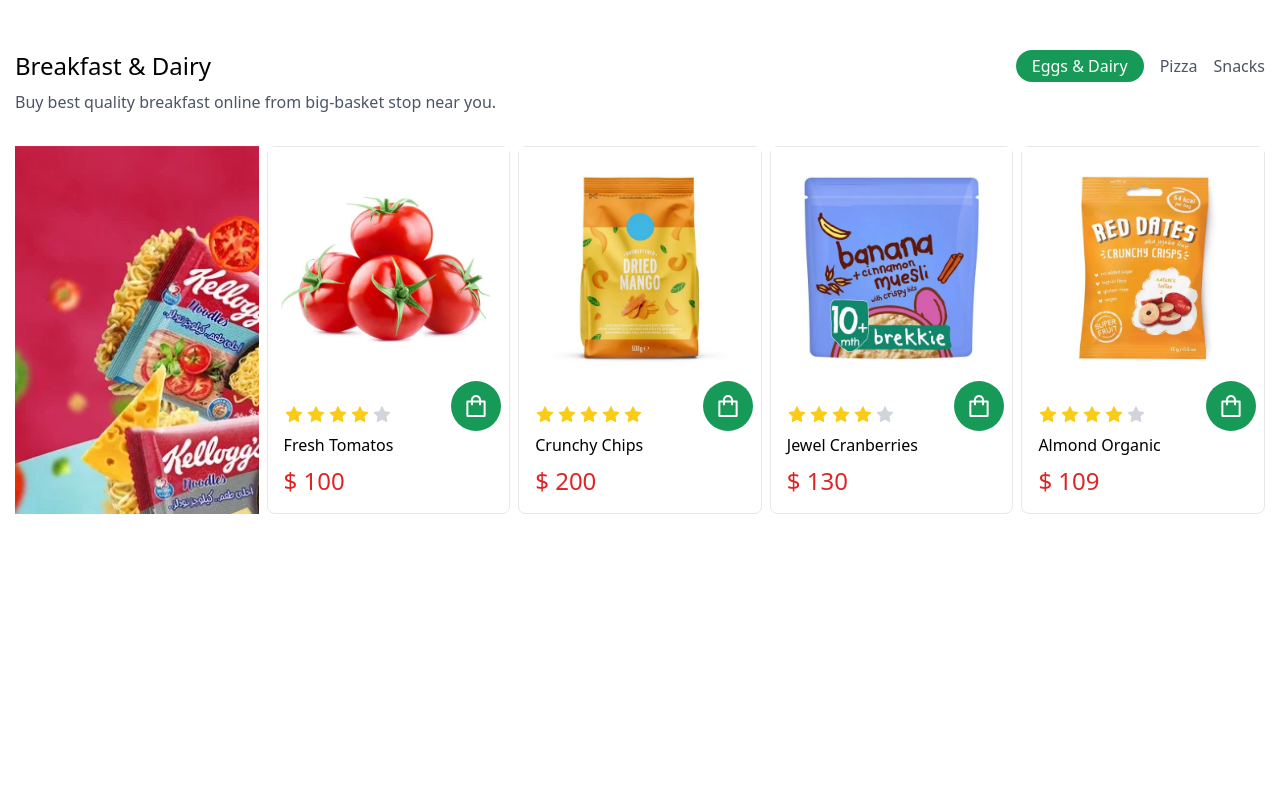
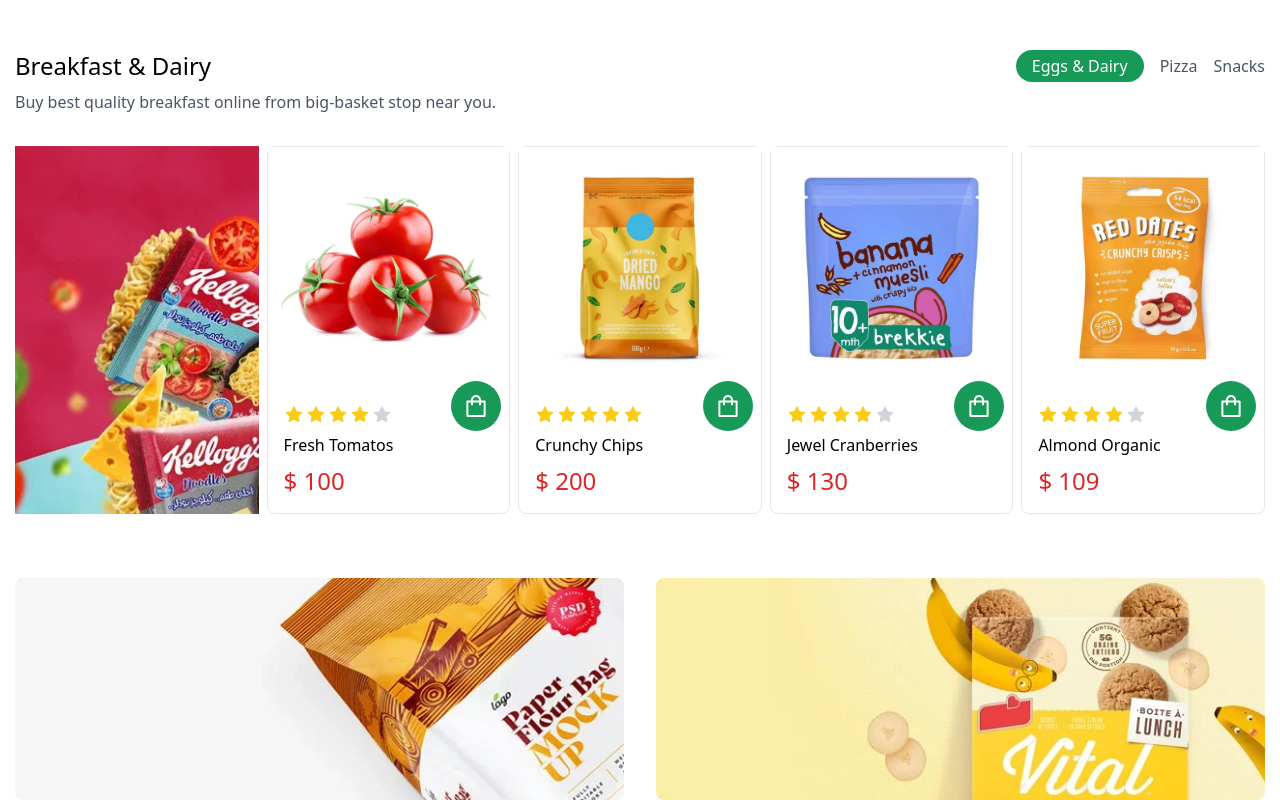
Before and after one commit to kamranlatifch/tailwind-vite-react-ecommerce, a React (Vite) app: page / in a window 1280 px wide. Shown: the part 1617-2417 px from the top of the page. Before the commit the page ends 2131 px from the top, so only its background shows below. Built offline with nearby package versions, Linux system fonts and the light colour scheme.

Commit message:
add banner UI

```diff
--- a/src/App.jsx
+++ b/src/App.jsx
@@ -4,6 +4,7 @@
 import Categories from './components/Categories';
 import FeatureSection from './components/FeatureSection';
 import FeatureSectionBreakFast from './components/FeatureSectionBreakFast';
+import Banner from './components/Banner';
 
 const App = () => {
   return (
@@ -13,6 +14,7 @@
       <Categories />
       <FeatureSection />
       <FeatureSectionBreakFast />
+      <Banner />
     </main>
   );
 };
--- /dev/null
+++ b/src/components/Banner.jsx
@@ -0,0 +1,26 @@
+import React from 'react';
+
+const Banner = () => {
+  return (
+    <div className='container pt-16'>
+      <div className='grid sm:grid-cols-2 gap-4 sm:gap-8'>
+        <div className='overflow-hidden rounded-lg'>
+          <img
+            className='hover:scale-105 transition-transform'
+            src='/banner__1.webp'
+            alt='banner-1'
+          />
+        </div>
+        <div className='overflow-hidden rounded-lg'>
+          <img
+            className='hover:scale-105 transition-transform'
+            src='/banner__2.webp'
+            alt='banner-1'
+          />
+        </div>
+      </div>
+    </div>
+  );
+};
+
+export default Banner;
```
